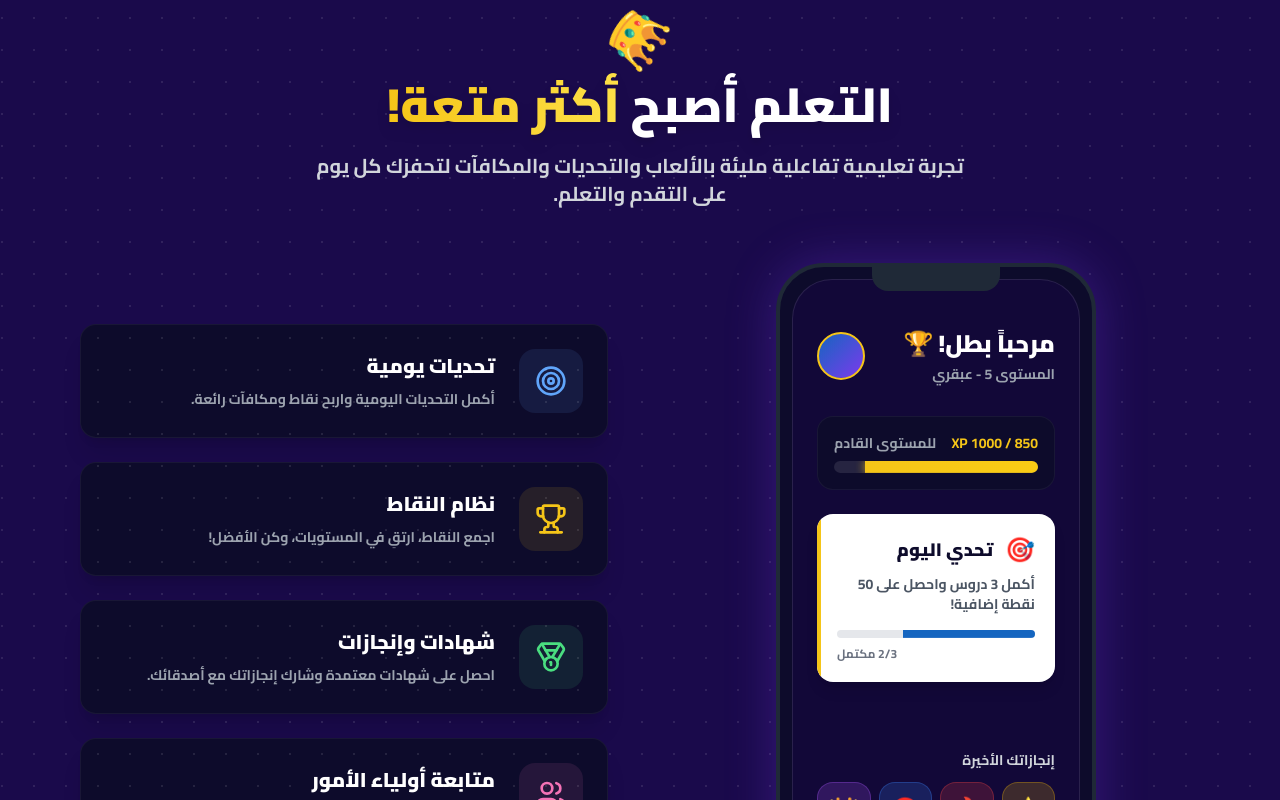
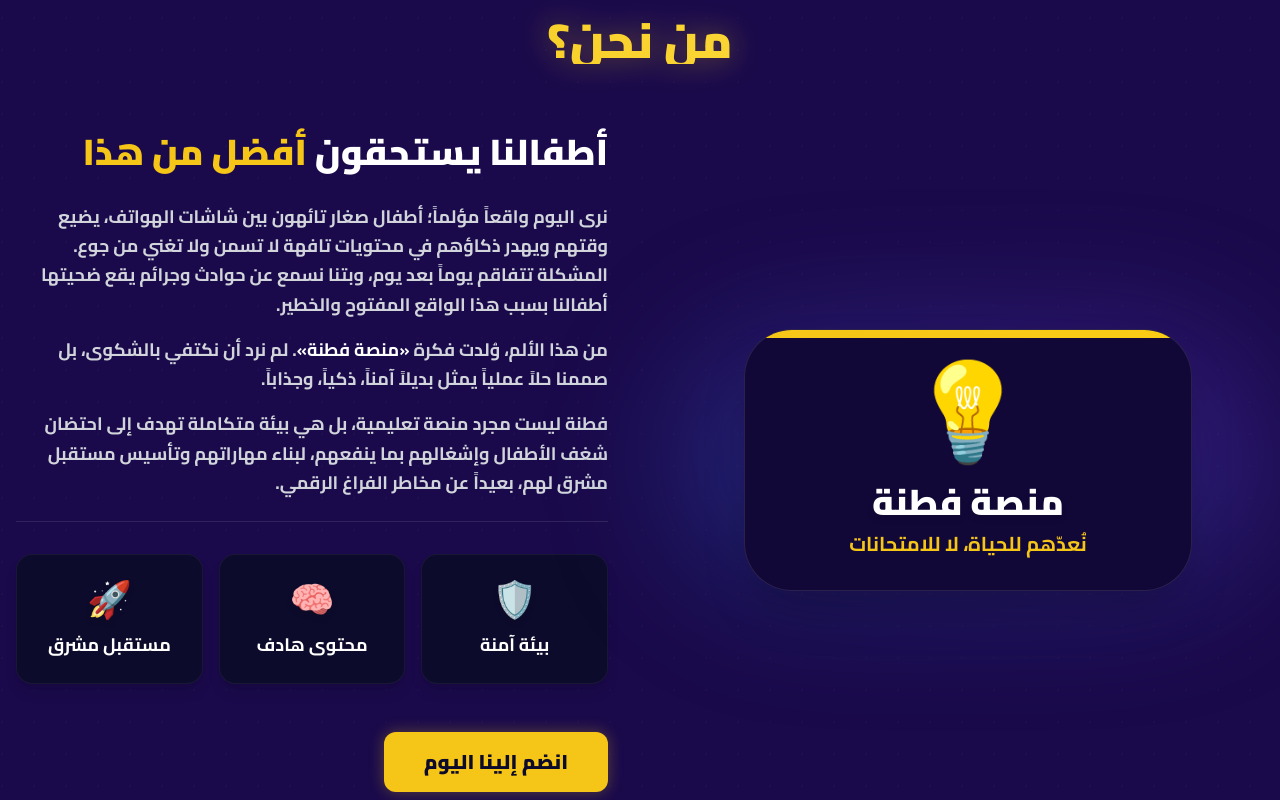
Before and after one commit to aymenbb7/fitna-frontend, a React (Vite) app: page / in a window 1280 px wide. Shown: the part 2200-3000 px from the top of the page. Built offline with nearby package versions, Linux system fonts and the light colour scheme; no server answers.

Commit message:
fix: date validation, login autocomplete, forgot password page, and about section

```diff
--- a/src/App.jsx
+++ b/src/App.jsx
@@ -12,6 +12,7 @@ import TrialPage from './pages/public/TrialPage';
 // Auth
 import LoginPage from './pages/auth/LoginPage';
 import SetPasswordPage from './pages/auth/SetPasswordPage';
+import ForgotPasswordPage from './pages/auth/ForgotPasswordPage';
 
 // Student Dashboard
 import StudentLayout from './components/dashboard/StudentLayout';
@@ -36,6 +37,7 @@ function App() {
           {/* Auth Routes (No layout) */}
           <Route path="login" element={<LoginPage />} />
           <Route path="set-password" element={<SetPasswordPage />} />
+          <Route path="forgot-password" element={<ForgotPasswordPage />} />
 
           {/* Student Dashboard Routes */}
           <Route
--- /dev/null
+++ b/src/pages/auth/ForgotPasswordPage.jsx
@@ -0,0 +1,33 @@
+import React from 'react';
+import { Link } from 'react-router-dom';
+import { ArrowRight, MessageCircle } from 'lucide-react';
+
+const ForgotPasswordPage = () => {
+  return (
+    <div className="min-h-screen bg-bgDarker flex flex-col justify-center items-center p-4">
+      <div className="w-full max-w-md bg-bgPurple p-10 rounded-3xl shadow-2xl border border-white/5 text-center">
+        <h2 className="text-3xl font-black text-white mb-6">نسيت كلمة المرور؟</h2>
+
+        <p className="text-gray-300 font-bold mb-8 leading-relaxed">
+          للحصول على مساعدة في استعادة حسابك، يرجى التواصل مع المشرف المسؤول عن برنامجك عبر واتساب.
+        </p>
+
+        <a
+          href="https://wa.me/213795375422"
+          target="_blank"
+          rel="noopener noreferrer"
+          className="w-full py-4 bg-[#25D366] text-white font-black rounded-xl text-lg hover:scale-[1.02] transition shadow-lg flex items-center justify-center gap-3 mb-6 hover:bg-[#1DA851]"
+        >
+          <MessageCircle size={24} />
+          تواصل عبر واتساب
+        </a>
+
+        <Link to="/login" className="text-gray-400 hover:text-white flex items-center justify-center gap-2 font-bold transition">
+          <ArrowRight size={20} /> عودة إلى تسجيل الدخول
+        </Link>
+      </div>
+    </div>
+  );
+};
+
+export default ForgotPasswordPage;
--- a/src/pages/auth/LoginPage.jsx
+++ b/src/pages/auth/LoginPage.jsx
@@ -74,7 +74,7 @@ const LoginPage = () => {
           </div>
         )}
 
-        <form onSubmit={handleLogin} className="space-y-6">
+        <form onSubmit={handleLogin} className="space-y-6" autoComplete="off">
           <div>
             <label className="block text-gray-300 font-bold mb-2">اسم المستخدم أو البريد الإلكتروني</label>
             <div className="relative">
@@ -87,6 +87,7 @@ const LoginPage = () => {
                 onChange={(e) => setIdentifier(e.target.value)}
                 className="w-full bg-bgDark border border-white/10 rounded-xl py-3 pl-4 pr-12 text-white text-left focus:border-accentGold focus:outline-none transition"
                 placeholder="username / email"
+                autoComplete="off"
               />
             </div>
           </div>
@@ -103,6 +104,7 @@ const LoginPage = () => {
                 onChange={(e) => setPassword(e.target.value)}
                 className="w-full bg-bgDark border border-white/10 rounded-xl py-3 pl-4 pr-12 text-white text-left focus:border-accentGold focus:outline-none transition"
                 placeholder="••••••••"
+                autoComplete="new-password"
               />
             </div>
             <div className="mt-2 text-left">
--- a/src/pages/public/Home.jsx
+++ b/src/pages/public/Home.jsx
@@ -283,8 +283,70 @@ const Home = () => {
         </div>
       </section>
 
+      {/* من نحن Section */}
+      <section id="about" className="py-32 bg-bgDarker relative z-10 border-b border-white/5 overflow-hidden">
+        <div className="absolute inset-0 opacity-30" style={{ backgroundImage: 'radial-gradient(circle at 2px 2px, rgba(255,255,255,0.05) 1px, transparent 0)', backgroundSize: '32px 32px' }} />
+
+        <div className="max-w-7xl mx-auto px-4 relative z-10">
+          <div className="text-center mb-16">
+            <h2 className="text-5xl font-black text-transparent bg-clip-text bg-gradient-to-r from-accentGold to-yellow-300 drop-shadow-[0_0_15px_rgba(245,197,24,0.4)] mb-6">من نحن؟</h2>
+          </div>
+
+          <div className="flex flex-col lg:flex-row items-center gap-16">
+            {/* Left side: Decorative Elements */}
+            <div className="flex-1 w-full flex justify-center relative">
+              <div className="absolute inset-0 bg-gradient-to-tr from-primary/30 to-accentPurple/30 blur-3xl rounded-full" />
+              <div className="relative bg-bgPurple p-8 rounded-[3rem] border border-white/10 shadow-2xl overflow-hidden text-center w-full max-w-md">
+                <div className="absolute top-0 left-0 w-full h-2 bg-gradient-to-r from-accentGold to-yellow-400" />
+                <div className="text-8xl mb-6">💡</div>
+                <h3 className="text-4xl font-black text-white drop-shadow-md mb-2">منصة فطنة</h3>
+                <p className="text-accentGold font-bold text-xl">نُعدّهم للحياة، لا للامتحانات</p>
+              </div>
+            </div>
+
+            {/* Right side: Story */}
+            <div className="flex-1 w-full space-y-6 text-right">
+              <h3 className="text-4xl font-black text-white mb-6 leading-snug">أطفالنا يستحقون <span className="text-accentGold">أفضل من هذا</span></h3>
+
+              <div className="space-y-4 text-gray-300 font-bold text-lg leading-relaxed">
+                <p>
+                  نرى اليوم واقعاً مؤلماً؛ أطفال صغار تائهون بين شاشات الهواتف، يضيع وقتهم ويهدر ذكاؤهم في محتويات تافهة لا تسمن ولا تغني من جوع. المشكلة تتفاقم يوماً بعد يوم، وبتنا نسمع عن حوادث وجرائم يقع ضحيتها أطفالنا بسبب هذا الواقع المفتوح والخطير.
+                </p>
+                <p>
+                  من هذا الألم، وُلدت فكرة <span className="text-white">«منصة فطنة»</span>. لم نرد أن نكتفي بالشكوى، بل صممنا حلاً عملياً يمثل بديلاً آمناً، ذكياً، وجذاباً.
+                </p>
+                <p>
+                  فطنة ليست مجرد منصة تعليمية، بل هي بيئة متكاملة تهدف إلى احتضان شغف الأطفال وإشغالهم بما ينفعهم، لبناء مهاراتهم وتأسيس مستقبل مشرق لهم، بعيداً عن مخاطر الفراغ الرقمي.
+                </p>
+              </div>
+
+              <div className="grid sm:grid-cols-3 gap-4 pt-8 border-t border-white/10">
+                <div className="bg-bgDark p-6 rounded-2xl border border-white/5 text-center shadow-lg hover:-translate-y-1 transition">
+                  <div className="text-4xl mb-3 drop-shadow-md">🛡️</div>
+                  <div className="text-white font-bold text-lg">بيئة آمنة</div>
+                </div>
+                <div className="bg-bgDark p-6 rounded-2xl border border-white/5 text-center shadow-lg hover:-translate-y-1 transition">
+                  <div className="text-4xl mb-3 drop-shadow-md">🧠</div>
+                  <div className="text-white font-bold text-lg">محتوى هادف</div>
+                </div>
+                <div className="bg-bgDark p-6 rounded-2xl border border-white/5 text-center shadow-lg hover:-translate-y-1 transition">
+                  <div className="text-4xl mb-3 drop-shadow-md">🚀</div>
+                  <div className="text-white font-bold text-lg">مستقبل مشرق</div>
+                </div>
+              </div>
+
+              <div className="pt-6">
+                <a href="#programs" className="inline-block px-10 py-4 bg-accentGold text-bgDark font-black rounded-xl text-xl hover:scale-105 transition shadow-[0_0_15px_rgba(245,197,24,0.3)]">
+                  انضم إلينا اليوم
+                </a>
+              </div>
+            </div>
+          </div>
+        </div>
+      </section>
+
       {/* NEW SECTION 1: التعلم أصبح أكثر متعة (App Preview) */}
-      <section id="about" className="py-32 bg-[#1A0A4B] relative z-10 border-b border-white/5 overflow-hidden">
+      <section className="py-32 bg-[#1A0A4B] relative z-10 border-b border-white/5 overflow-hidden">
         {/* Subtle Background Pattern */}
         <div className="absolute inset-0 opacity-10" style={{ backgroundImage: 'radial-gradient(circle at 2px 2px, white 1px, transparent 0)', backgroundSize: '32px 32px' }} />
 
```
Also changed, not shown: src/pages/public/ModulePage.jsx (+31 -7 lines).
